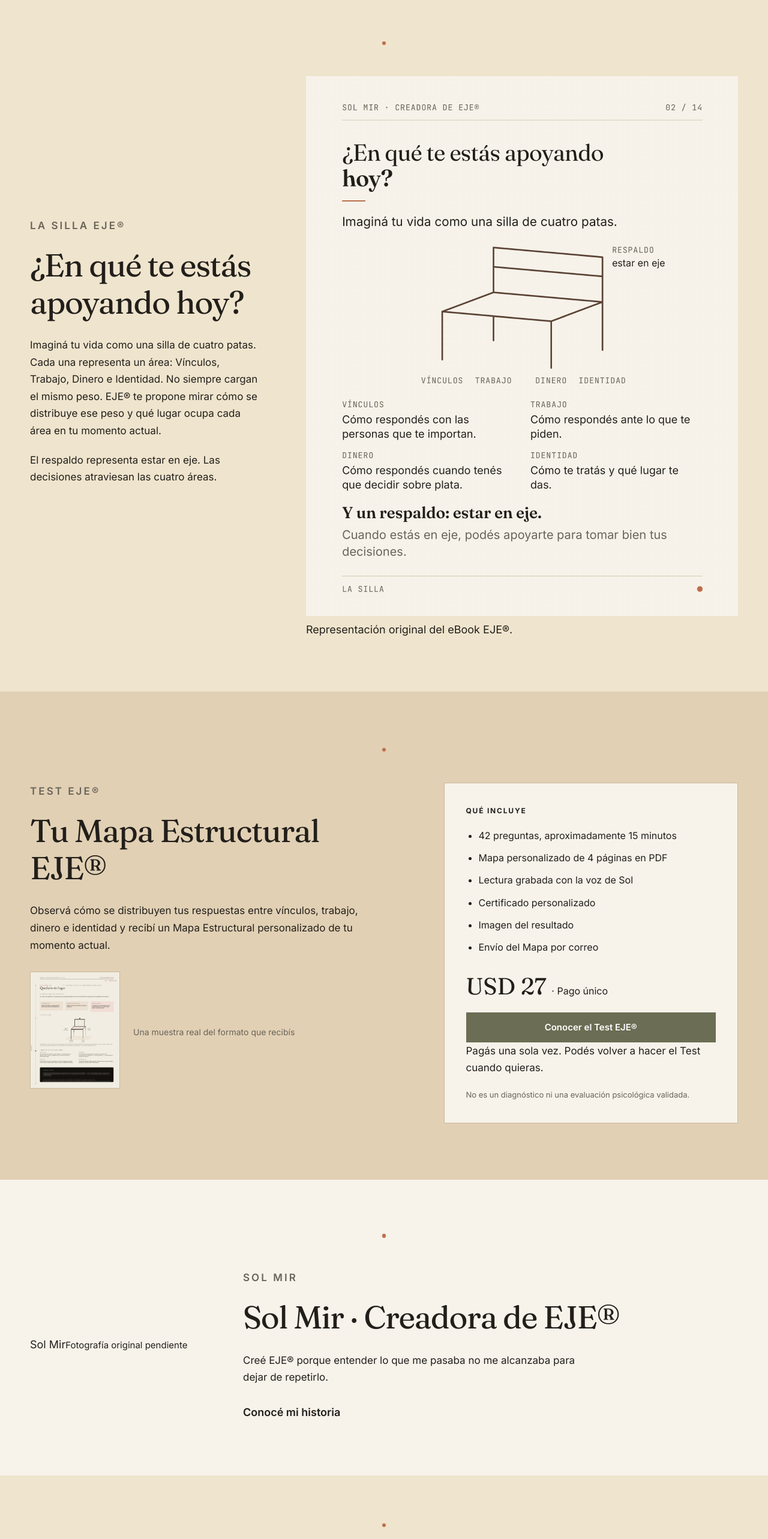
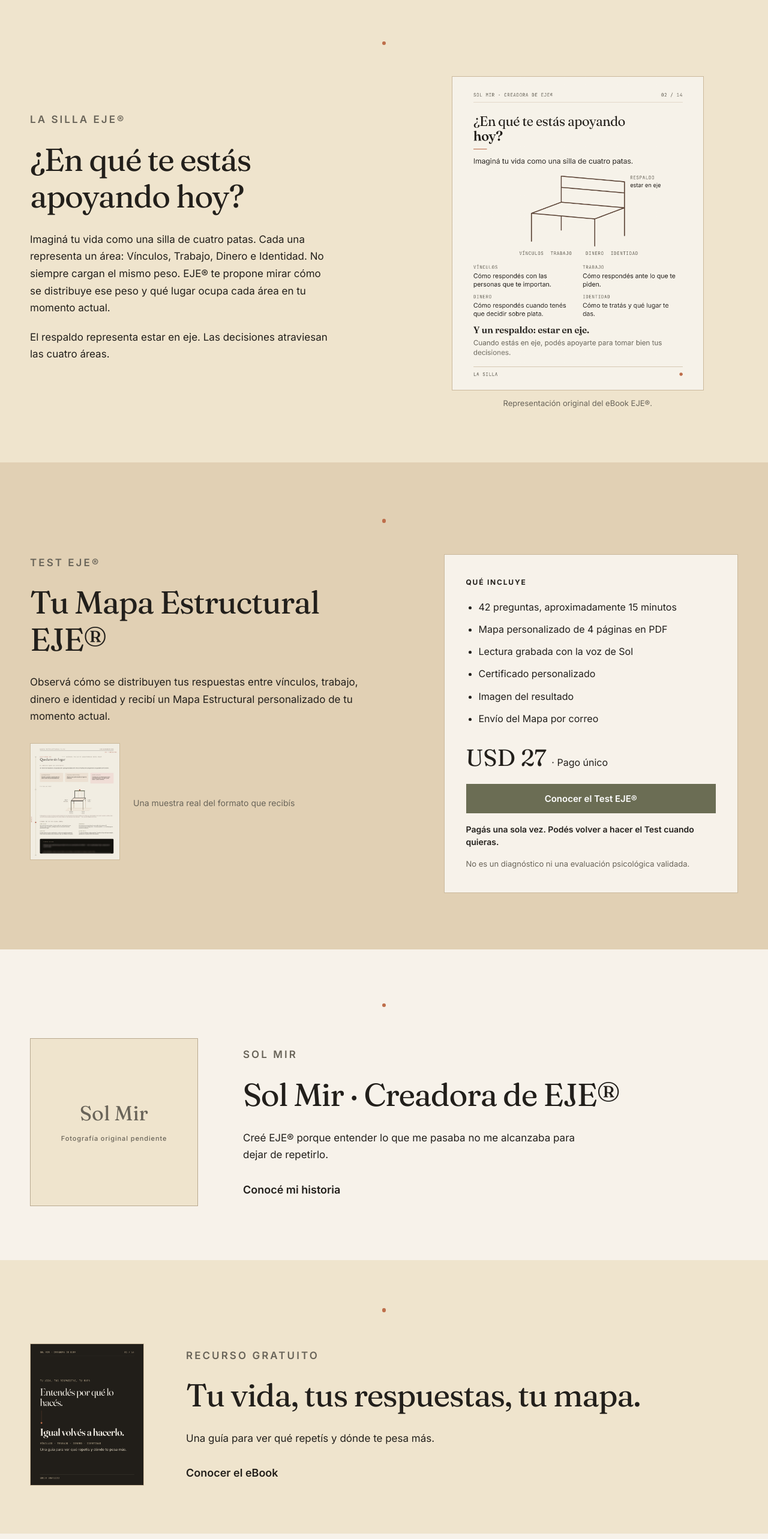
Before and after one commit to smirgonzalez-ops/sol-mir-web, a Next.js app: page /eje in a window 1280 px wide. Shown: the part 1540-4106 px from the top of the page at 60% size. Built offline with nearby package versions, Linux system fonts and the light colour scheme.

Commit message:
style: integrate original EJE ebook artwork and preserve responsive editorial design

```diff
--- a/app/eje/eje-editorial.css
+++ b/app/eje/eje-editorial.css
@@ -31,12 +31,9 @@
 .eje-chair-section { background:var(--eje-cream); padding:88px 0; }
 .eje-chair-grid { display:grid; grid-template-columns:1.03fr .97fr; align-items:center; gap:78px; }
 .eje-chair-grid p { font-size:17px; max-width:500px; }
-.eje-chair-concept { border:1px solid #B9A98F; padding:36px; background:rgba(247,242,234,.62); }
-.eje-chair-concept-label { margin:0 0 28px !important; font:600 11px/1.5 Inter,Arial,sans-serif !important; letter-spacing:.16em; color:var(--eje-muted); }
-.eje-chair-concept-areas { display:grid; grid-template-columns:1fr 1fr; gap:10px; }
-.eje-chair-concept-areas span { padding:22px 9px; background:var(--eje-linen); border:1px solid #CBB99C; text-align:center; font:400 clamp(19px,2vw,25px)/1.2 Fraunces,Georgia,serif; }
-.eje-chair-concept-back { margin-top:12px; padding:16px; background:var(--eje-ink); color:var(--eje-linen); font:400 23px/1.25 Fraunces,Georgia,serif; text-align:center; }
-.eje-chair-concept-note { font-size:13px !important; color:var(--eje-muted); margin:18px 0 0; text-align:center; }
+.eje-original-chair { margin:0; text-align:center; }
+.eje-original-chair img { width:min(100%,420px); height:auto; display:block; margin:auto; border:1px solid #CBB99C; }
+.eje-original-chair figcaption { margin-top:11px; font-size:13px; color:var(--eje-muted); }
 .eje-test-section { background:var(--eje-sand); padding:94px 0; }
 .eje-test-grid { display:grid; grid-template-columns:1.1fr .9fr; gap:90px; }
 .eje-test-grid > div > p { font-size:17px; }
@@ -50,19 +47,18 @@
 .eje-price { font-family:Fraunces,Georgia,serif; font-size:39px !important; line-height:1.2 !important; margin:30px 0 20px; }
 .eje-price span { font:400 16px/1.4 Inter,Arial,sans-serif; }
 .eje-btn-wide { width:100%; }
+.eje-repeat { font-size:14px !important; margin:16px 0 0; font-weight:600; line-height:1.5 !important; }
 .eje-disclaimer { font-size:13px !important; color:var(--eje-muted); margin:16px 0 0; }
 .eje-founder-section { background:var(--eje-linen); padding:90px 0; }
 .eje-founder-grid { display:grid; grid-template-columns:280px 1fr; gap:75px; align-items:center; }
-.eje-founder-signature { min-height:280px; border:1px solid #B9A98F; display:flex; flex-direction:column; align-items:center; justify-content:center; gap:30px; }
-.eje-founder-signature span { font:400 88px/1 Fraunces,Georgia,serif; letter-spacing:-.08em; }
-.eje-founder-signature small { letter-spacing:.18em; font:600 10px/1.5 Inter,Arial,sans-serif; color:var(--eje-muted); }
+.eje-founder-photo-reserved { min-height:280px; border:1px solid #B9A98F; display:flex; flex-direction:column; align-items:center; justify-content:center; gap:14px; text-align:center; color:var(--eje-muted); background:var(--eje-cream); }
+.eje-founder-photo-reserved span { font:400 34px/1.2 Fraunces,Georgia,serif; }
+.eje-founder-photo-reserved small { font:500 11px/1.4 Inter,Arial,sans-serif; letter-spacing:.08em; }
 .eje-founder-grid p,.eje-ebook-grid p { max-width:590px; font-size:17px; }
 .eje-text-link { display:inline-block; color:var(--eje-ink); text-underline-offset:5px; margin-top:10px; font-weight:600; }
 .eje-ebook-section { background:var(--eje-cream); padding:80px 0; }
 .eje-ebook-grid { display:grid; grid-template-columns:190px 1fr; align-items:center; gap:70px; }
-.eje-ebook-art { min-height:260px; display:flex; flex-direction:column; justify-content:space-between; background:var(--eje-ink); color:var(--eje-linen); padding:22px 20px; box-shadow:12px 12px 0 rgba(34,31,27,.10); }
-.eje-ebook-art span,.eje-ebook-art small { font:600 11px/1.2 Inter,Arial,sans-serif; letter-spacing:.17em; }
-.eje-ebook-art strong { font:400 23px/1.13 Fraunces,Georgia,serif; letter-spacing:-.03em; }
+.eje-ebook-cover { display:block; width:190px; max-width:100%; height:auto; border:1px solid #CBB99C; }
 .eje-faq-section { background:var(--eje-linen); padding:90px 0; }
 .eje-faq-grid { display:grid; grid-template-columns:.8fr 1.2fr; gap:80px; }
 .eje-faq-grid details { border-top:1px solid #CBB99C; padding:19px 0; }
@@ -103,12 +99,12 @@
  .eje-area:first-child { border-top:none; }
  .eje-area h3 { font-size:29px; margin:10px 0 5px; }
  .eje-area p { font-size:16px; }
- .eje-chair-concept { padding:22px; }
+ .eje-original-chair img { width:min(100%,390px); }
  .eje-test-grid { gap:32px; }
  .eje-offer { padding:24px; }
  .eje-founder-grid,.eje-ebook-grid { grid-template-columns:1fr; gap:26px; }
- .eje-founder-signature { min-height:190px; }
- .eje-ebook-art { width:190px; min-height:245px; }
+ .eje-founder-photo-reserved { min-height:190px; }
+ .eje-ebook-cover { width:160px; }
  .eje-footer-grid { display:block; }
  .eje-footer-grid > div:last-child { margin-top:28px; display:grid; grid-template-columns:1fr 1fr; gap:15px; }
 }
```
